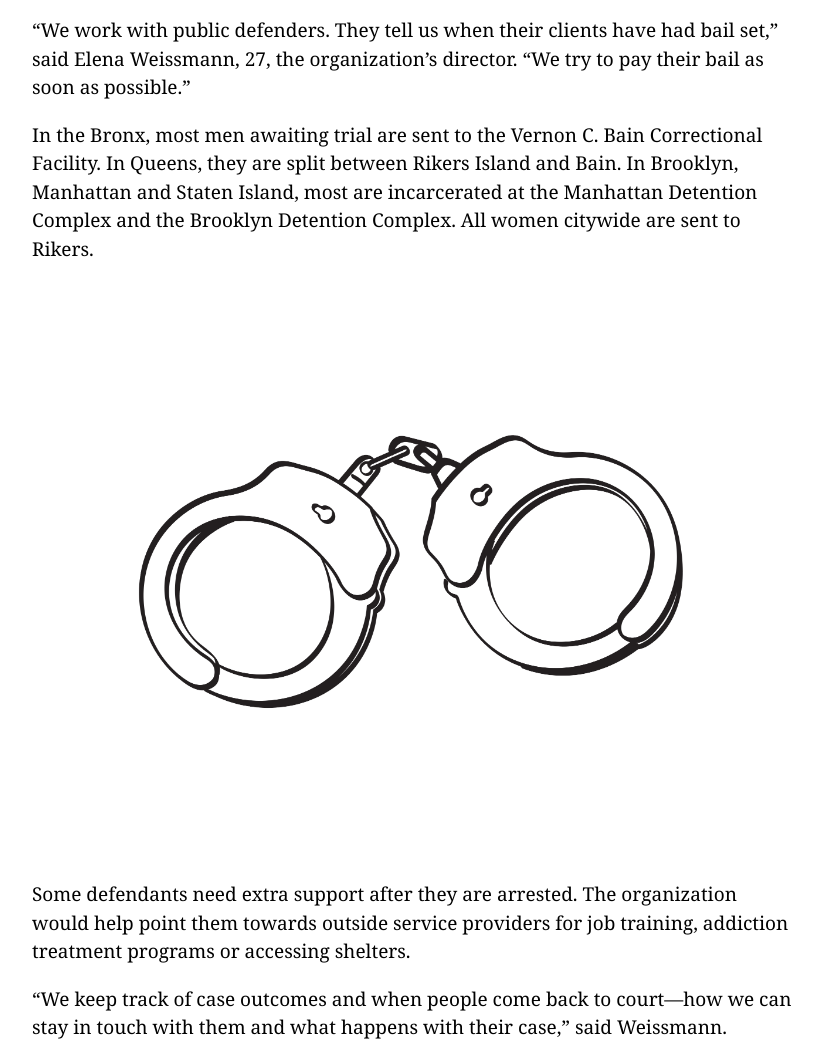
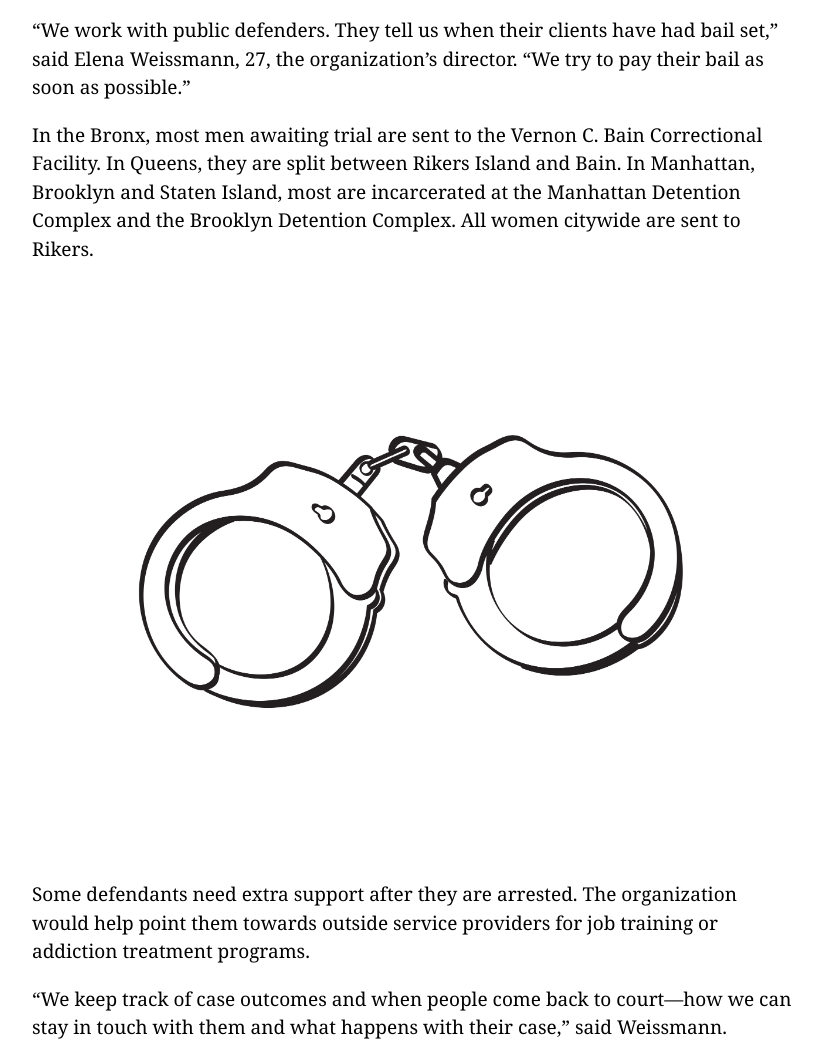
Before and after one commit to michaeltashji/michaeltashji.github.io, a plain HTML site: page story5.html in a window 1280 px wide. Shown: the part 1663-2721 px from the top of the page, without its empty margins (228-1050 px from the left). Drawn offline with Linux system fonts and the light colour scheme.

Commit message:
Update story5.html

```diff
--- a/story5.html
+++ b/story5.html
@@ -96,7 +96,7 @@
   </p>
 
   <p>
-    In the Bronx, most men awaiting trial are sent to the Vernon C. Bain Correctional Facility. In Queens, they are split between Rikers Island and Bain. In Brooklyn, Manhattan and Staten Island, most are incarcerated at the Manhattan Detention Complex and the Brooklyn Detention Complex. All women citywide are sent to Rikers.
+    In the Bronx, most men awaiting trial are sent to the Vernon C. Bain Correctional Facility. In Queens, they are split between Rikers Island and Bain. In Manhattan, Brooklyn and Staten Island, most are incarcerated at the Manhattan Detention Complex and the Brooklyn Detention Complex. All women citywide are sent to Rikers.
   </p>
 
 
@@ -105,7 +105,7 @@
   </figure>
 
   <p>
-    Some defendants need extra support after they are arrested. The organization would help point them towards outside service providers for job training, addiction treatment programs or accessing shelters.
+    Some defendants need extra support after they are arrested. The organization would help point them towards outside service providers for job training or addiction treatment programs.
   </p>
 
 
```
